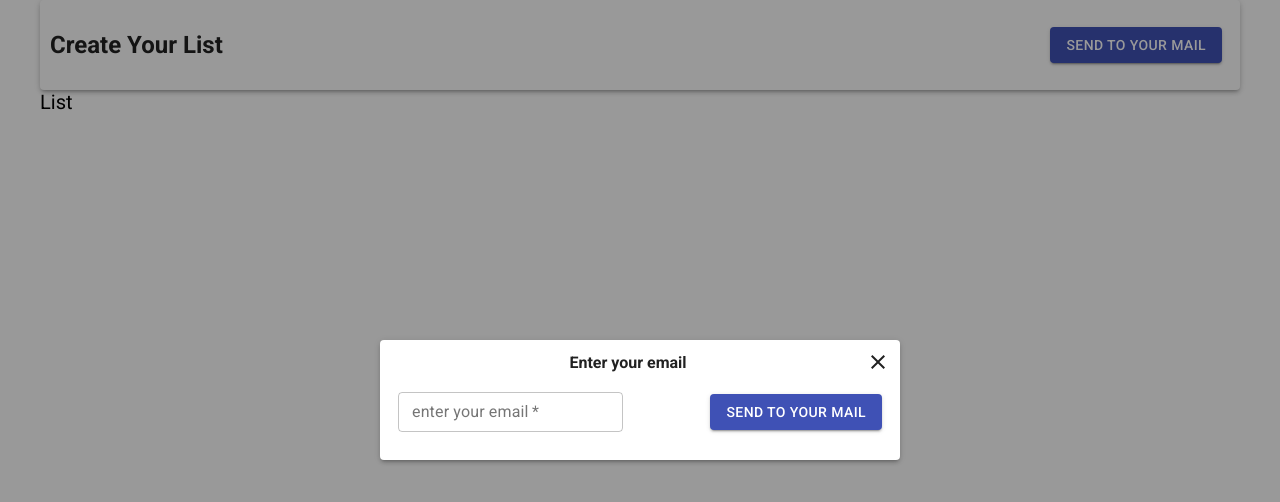
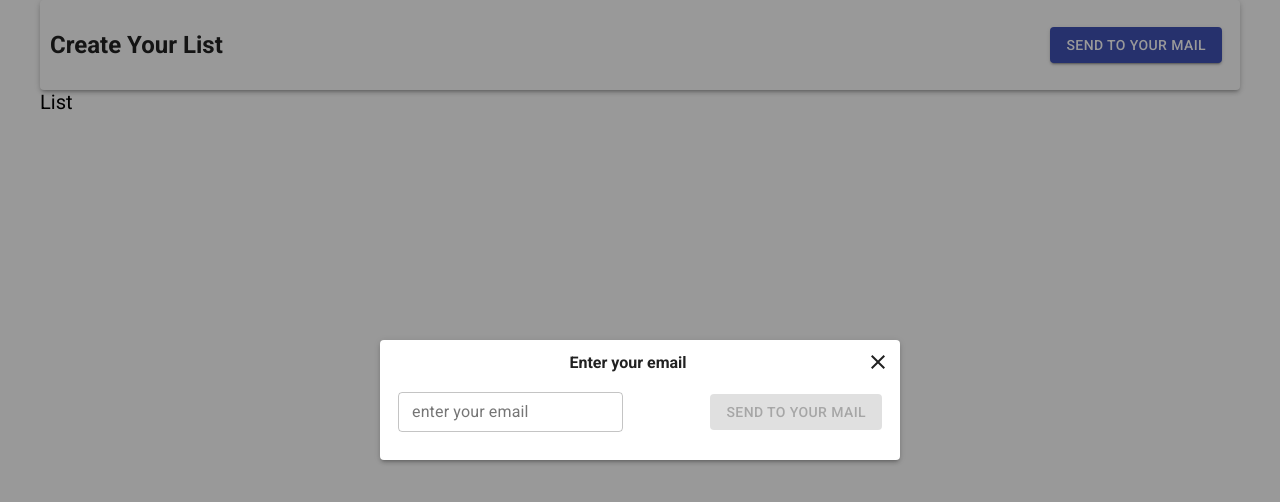
Before and after one commit to Dmitrijlagutkin/React_app_your_list, a React (Create React App) app: page / in a window 1280 px wide. Both pictures are taken after a click on the button "SEND TO YOUR MAIL". Shown: the top 502 px of the page. Built offline with nearby package versions, Linux system fonts and the light colour scheme.

Commit message:
added redux, store, reducers

```diff
--- a/package.json
+++ b/package.json
@@ -5,11 +5,13 @@
   "dependencies": {
     "@material-ui/core": "^4.12.3",
     "@material-ui/icons": "^4.11.2",
+    "@reduxjs/toolkit": "^1.6.1",
     "@testing-library/jest-dom": "^5.14.1",
     "@testing-library/react": "^11.2.7",
     "@testing-library/user-event": "^12.8.3",
     "react": "^17.0.2",
     "react-dom": "^17.0.2",
+    "react-redux": "^7.2.4",
     "react-scripts": "4.0.3",
     "web-vitals": "^1.1.2"
   },
--- a/src/components/common/button/Button.js
+++ b/src/components/common/button/Button.js
@@ -2,12 +2,16 @@ import React from "react"
 import Button from "@material-ui/core/Button"
 import useStyles from "./buttonStyles"
 
-export default function ContainedButtons({ buttonText, onClick }) {
+export default function ContainedButtons({ buttonText, onClick, disabled }) {
     const classes = useStyles()
 
     return (
         <div className={classes.root}>
-            <Button onClick={onClick} variant='contained' color='primary'>
+            <Button
+                onClick={onClick}
+                variant='contained'
+                color='primary'
+                disabled={disabled}>
                 {buttonText}
             </Button>
         </div>
--- a/src/components/common/header/Header.js
+++ b/src/components/common/header/Header.js
@@ -1,14 +1,22 @@
 import { useState } from "react"
+import { useDispatch, useSelector } from "react-redux"
 import Button from "../button/Button"
 import useStyles from "./headerStyles"
 import Paper from "@material-ui/core/Paper"
 import Modal from "../modal/Modal"
 import MyInput from "../input/Input"
+import { setTest } from "../../../redux/reducers/reducer"
 
 const Header = ({ titleText }) => {
     const classes = useStyles()
+    const dispatch = useDispatch()
     const [isOpenEmailModal, setIsOpenEmailModal] = useState(false)
-    const onClickIsOpenEmailModal = () => setIsOpenEmailModal(!isOpenEmailModal)
+    const [userEmail, setUserEmail] = useState("")
+    const onClickIsOpenEmailModal = () => {
+        dispatch(setTest(true))
+        setIsOpenEmailModal(!isOpenEmailModal)
+    }
+
     return (
         <div>
             <Paper elevation={3}>
@@ -29,10 +37,13 @@ const Header = ({ titleText }) => {
                         <MyInput
                             label='enter your email'
                             inputClassName={classes.inputClassName}
+                            onChange={(e) => setUserEmail(e.target.value)}
                         />
+
                         <Button
                             onClick={onClickIsOpenEmailModal}
                             buttonText='send to your mail'
+                            disabled={!userEmail && true}
                         />
                     </div>
                 </Modal>
--- a/src/components/common/input/Input.js
+++ b/src/components/common/input/Input.js
@@ -11,7 +11,7 @@ const useStyles = makeStyles((theme) => ({
     },
 }))
 
-const MyInput = ({ label, inputClassName }) => {
+const MyInput = ({ label, inputClassName, onChange }) => {
     const classes = useStyles()
 
     return (
@@ -22,7 +22,7 @@ const MyInput = ({ label, inputClassName }) => {
                 variant='outlined'
                 size='small'
                 className={inputClassName}
-                required
+                onChange={onChange}
             />
         </form>
     )
--- a/src/components/common/modal/Modal.js
+++ b/src/components/common/modal/Modal.js
@@ -54,7 +54,7 @@ export default function Modal({
                 <div className={classes.header}>
                     {withBackButton ? (
                         <ArrowBackIcon
-                            small
+                            size='small'
                             className={classes.closeBackButton}
                         />
                     ) : (
@@ -63,7 +63,7 @@ export default function Modal({
                     <span className={classes.title}>{title}</span>
                     {withCloseButton ? (
                         <CloseIcon
-                            small
+                            size='small'
                             className={classes.closeBackButton}
                             onClick={onClose}
                         />
--- a/src/index.js
+++ b/src/index.js
@@ -1,5 +1,13 @@
 import React from "react"
 import ReactDOM from "react-dom"
 import App from "./App"
+import { Provider } from "react-redux"
+import { store } from "./redux/reducers/index"
 
-ReactDOM.render(<App />, document.getElementById("root"))
+const rootElement = document.getElementById("root")
+ReactDOM.render(
+    <Provider store={store}>
+        <App />
+    </Provider>,
+    rootElement
+)
--- /dev/null
+++ b/src/redux/reducers/index.js
@@ -0,0 +1,10 @@
+import { combineReducers, configureStore } from "@reduxjs/toolkit"
+import reducer from "./reducer"
+
+const rootReducer = combineReducers({
+    data: reducer,
+})
+
+export const store = configureStore({
+    reducer: rootReducer,
+})
--- /dev/null
+++ b/src/redux/reducers/reducer.js
@@ -0,0 +1,17 @@
+import { createAction, createReducer } from "@reduxjs/toolkit"
+
+const initialState = {
+    test: false,
+    email: null,
+    userList: [],
+}
+
+export const setTest = createAction("SET_TEST")
+
+export default createReducer(initialState, {
+    [setTest]: function (state, action) {
+        state.test = action.payload
+    },
+})
+
+console.log(setTest)
```
Also changed, not shown: 1 other file (tests, documents, lock files or other folders).
